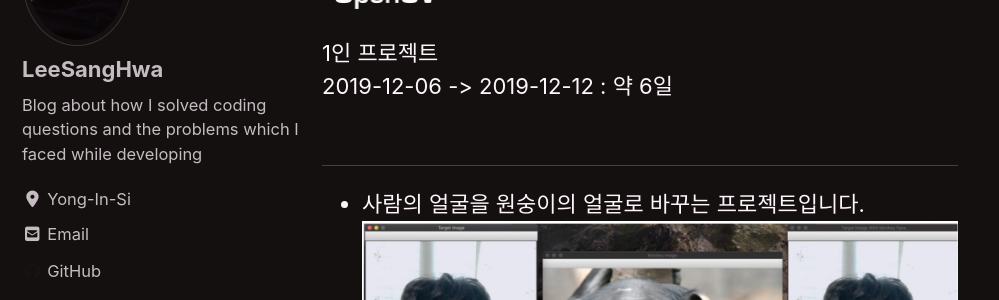
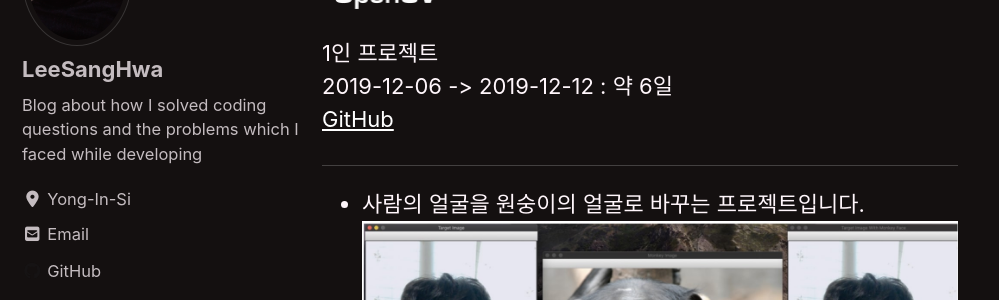
Before and after one commit to lee-sanghwa/lee-sanghwa.github.io, a Jekyll site: the page built from _pages/about.md, in a window 1280 px wide and 1400 px high, scrolled down 3650 px. Shown: the part 154-454 px from the top of the window, without its empty margins (0-999 px from the left). Built offline with Jekyll 4.4.1, drawn with Linux system fonts in a browser that asks for light colours; cached includes are drawn as plain includes; nearby versions of some CDN libraries.

Commit message:
face2monkey 에 대한 github 추가

```diff
--- a/_pages/about.md
+++ b/_pages/about.md
@@ -28,11 +28,15 @@ author_profile: true
 2019-10-07 -> 2019-10-22 (version2)
 <br>
 [GitHub](https://github.com/lee-sanghwa/OnOffDust) - It is private :-)
-<hr>
+
+---
+
 - 기존의 미세먼지 앱과 다르게 앱을 실행하지않고
 미세먼지 정보를 전달받을 수 있는 앱입니다.
     ![](/assets/images/munji-alarm-detail.png){:width="40%"} ![](/assets/images/munji-alarm-alarm.png){:width="40%"}
-<hr>
+
+---
+
 - 맡은 역할
     1. Cloud Service를 통한 서버 개발환경 구축 (Google)
     2. DB설계 및 구축
@@ -40,7 +44,9 @@ author_profile: true
     4. 알람 시간에 맞춰 푸시알림
     5. REST API를 이용한 서버 구축
 <br>
-<hr>
+
+---
+
 - 현재는 클라이언트가 디자이너와 함께 일을 하게되어
 그에 맞춰 수정되어야할 기능, 추가되어야할 기능이
 업데이트 중에 있습니다.
@@ -59,11 +65,14 @@ author_profile: true
 <br><br>
 [GitHub](https://github.com/lee-sanghwa/hoxymetoo)
 <br><br>
-<hr>
+
+---
+
 - 사용자가 수혜가능한 복지정보를 보여주는 앱입니다.
     <iframe src="https://www.youtube.com/embed/ZLpTKLmQIpU" frameborder="0" allowfullscreen></iframe>
 
-<hr>
+---
+
 - 맡은 역할
     1. Cloud Service를 통한 서버 개발환경 구축 (AWS)
     2. Load Balancer를 통한 트래픽 분산 설정
@@ -73,7 +82,9 @@ author_profile: true
     6. 맞춤 복지 추천 서비스 (사용자의 정보를 기준으로)
     7. 챗봇 복지 추천 서비스 (word2vec이용)
 <br>
-<hr>
+
+---
+
 - 현재는 테스트버전만 출시된 상황이고 곧 앱 배포가 이루어질
 예정입니다. 그리고, 챗봇에서 복지추천에서 더 나아가,
 더 자세한 답변이 가능하도록 발전을 시켜나갈 예정입니다.
@@ -88,12 +99,17 @@ author_profile: true
 
 1인 프로젝트
 2019-12-06 -> 2019-12-12 : 약 6일
-<br><br>
-<hr>
+<br>
+[GitHub](https://github.com/lee-sanghwa/image-information-processing)
+
+---
+
 - 사람의 얼굴을 원숭이의 얼굴로 바꾸는 프로젝트입니다.
     ![](/assets/images/face2monkey.jpg)
 
-<hr>
+
+---
+
 - 주요 기술
     1. Python Dlib 라이브러리의 face landmark
     - 얼굴 인식에 이용
```
Also changed, not shown: other parts of _pages/about.md (+1 -1 lines).
